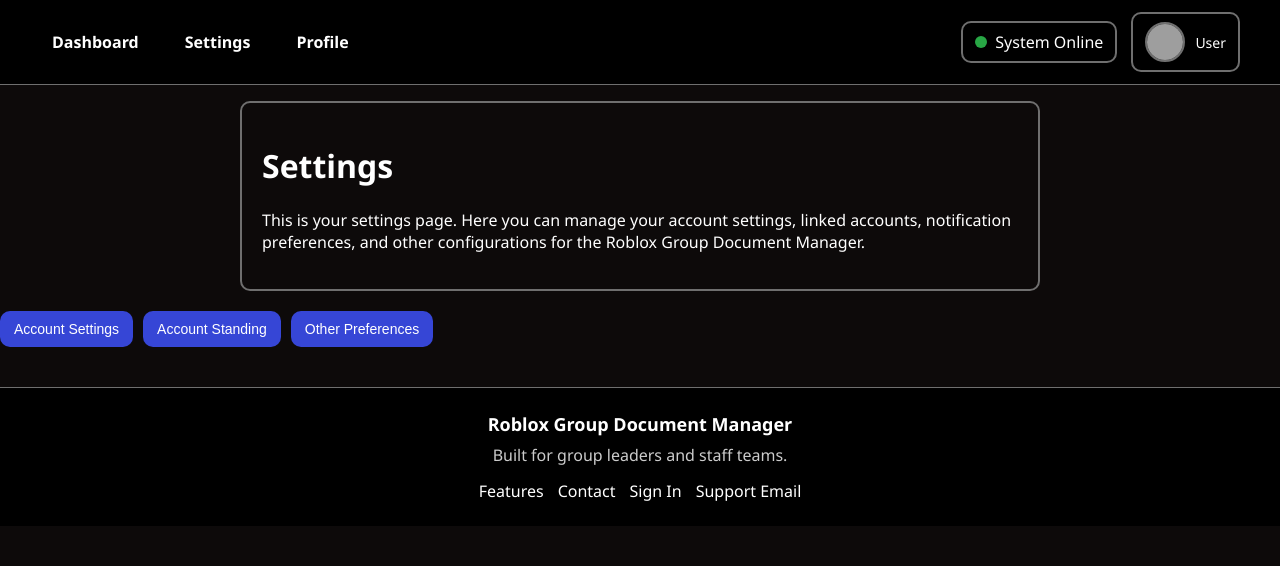
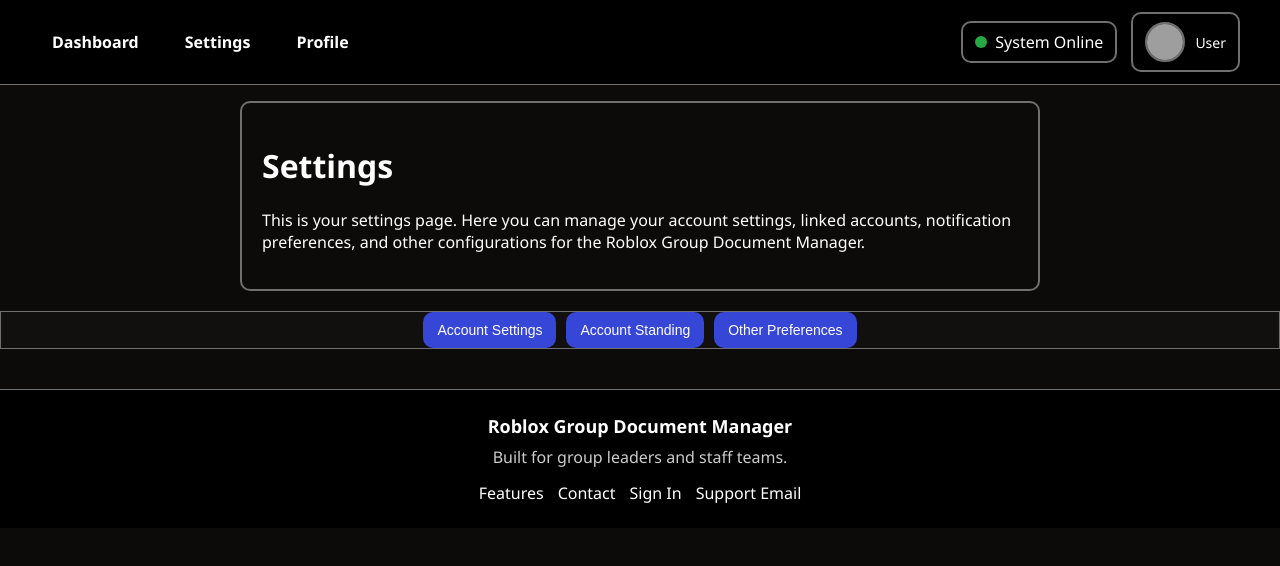
Before and after one commit to CamoBlamo/RBLXDOCMANAGER, a Next.js app: page /dashboard/settings in a window 1280 px wide. Shown: the top 566 px of the page. Built offline with nearby package versions, Linux system fonts and the light colour scheme; no server answers; grey boxes are pictures that could not be loaded.

Commit message:
changes to styling

```diff
--- a/src/app/globals.css
+++ b/src/app/globals.css
@@ -449,6 +449,11 @@
   display: flex;
   flex-wrap: wrap;
   gap: 10px;
+  align-items: center;
+  justify-content: center;
+  margin-top: 20px;
+  border: 1px solid var(--border-color);
+  background-color: rgba(255, 255, 255, 0.02);
 }
 #account-settings-btn,
 #standing-settings-btn,
```
